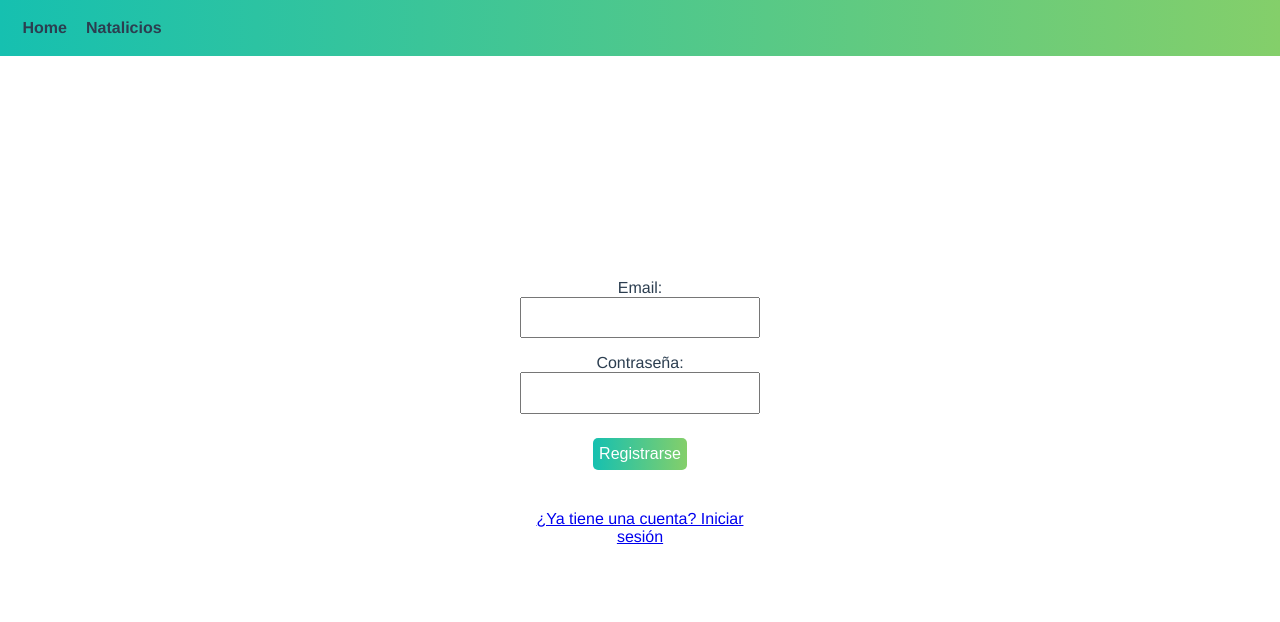
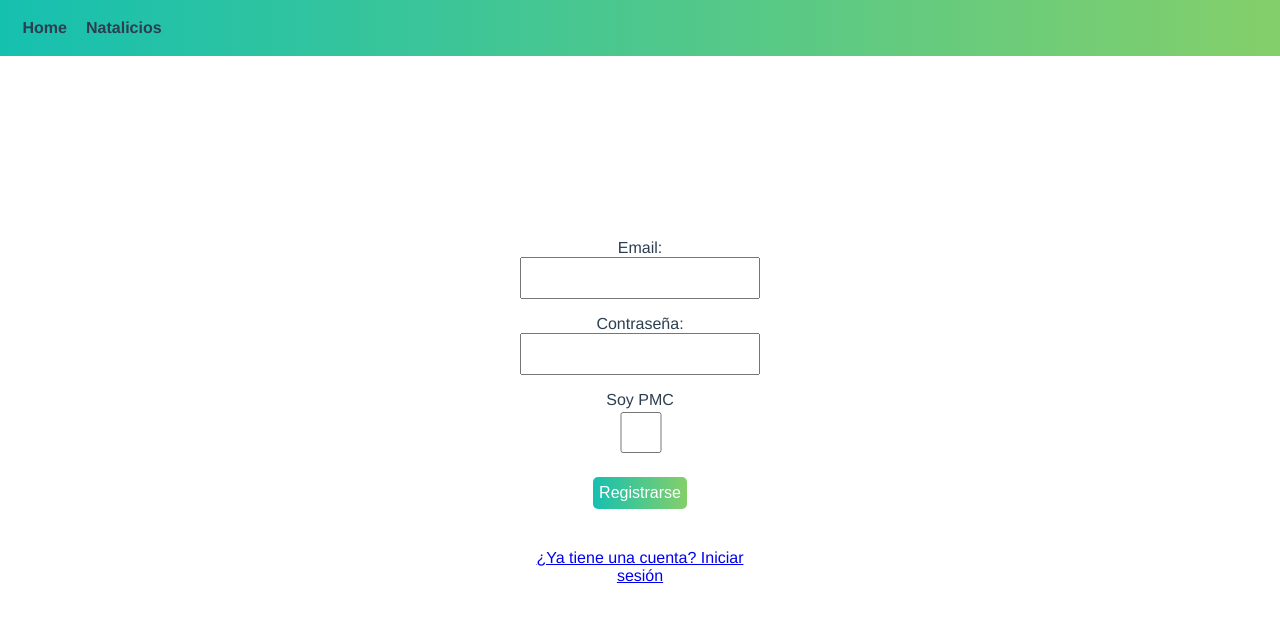
Before and after one commit to martinvergara26/cuarentenials, a Vue app in the folder vue-app/: page /sign_up in a window 1280 px wide. Shown: the top 622 px of the page. Built offline with nearby package versions, Linux system fonts and the light colour scheme.

Commit message:
[FE] Agrega parámetro (checkbox) is_pmc en creación de usuarios

```diff
--- a/vue-app/src/views/SignUp.vue
+++ b/vue-app/src/views/SignUp.vue
@@ -10,6 +10,11 @@
         Contraseña:
       </label>
       <input v-model="password" type="password" name="password" value>
+
+      <label for="isPMC">
+        Soy PMC
+      </label>
+      <input v-model="isPMC" type="checkbox" name="checkbox" value>
 
       <button type="submit" name="button">
         Registrarse
@@ -34,6 +39,7 @@ export default {
     return {
       email: '',
       password: '',
+      isPMC: false,
       errors: null
     }
   },
@@ -42,7 +48,8 @@ export default {
       this.$store
         .dispatch('signUp', {
           email: this.email,
-          password: this.password
+          password: this.password,
+          is_pmc: this.isPMC
         })
         .then(() => {
           this.$router.push({ name: 'sign_in' })
```
